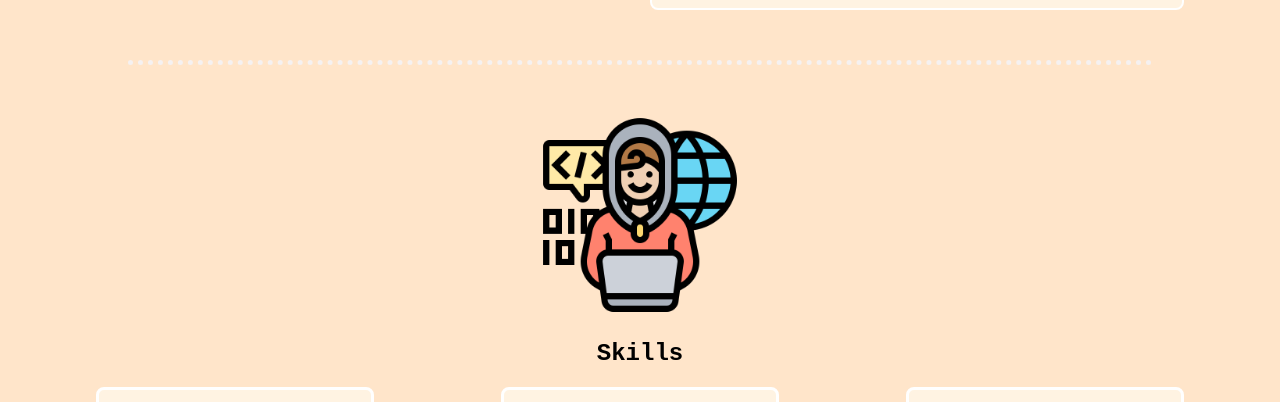
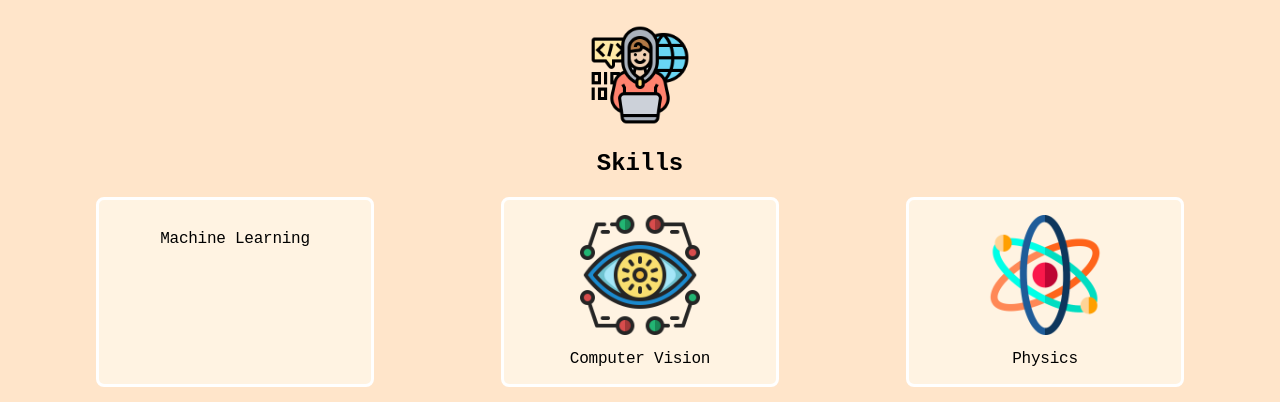
Before and after one commit to sarpalgan/cv, a plain HTML site: page index.html in a window 1280 px wide. Shown: the part 1288-1690 px from the top of the page. Drawn offline with Linux system fonts and the light colour scheme.

Commit message:
Update styles.css

```diff
--- a/css/styles.css
+++ b/css/styles.css
@@ -26,8 +26,8 @@ p {
 }
 
 hr {
-    margin-top: 50px;
-    margin-bottom: 50px;
+    margin-top: 25px;
+    margin-bottom: 25px;
     border-color: #f5f1f1;
     border-style: none;
     border-top-style: dotted;
@@ -40,21 +40,21 @@ hr {
     background-color: #FFF3E2;
     position: relative;
     padding-top: 50px;
-    padding-bottom: 50px;
+    padding-bottom: 30px;
 }
 
 .middle-container {
     background-color: #FFE5CA;
     position: relative;
-    padding-top: 50px;
-    padding-bottom: 50px;
+    padding-top: 30px;
+    padding-bottom: 30px;
 }
 
 .bottom-container {
     background-color: #FA9884;
     position: relative;
-    padding-top: 50px;
-    padding-bottom: 50px;
+    padding-top: 30px;
+    padding-bottom: 10px;
 }
 
 /****************** ITEMS ******************/
@@ -146,8 +146,8 @@ hr {
 
 /****************** SKILLS ******************/
 .skills-icon{
-    width: 30%;
-    max-width: 200px;
+    width: 20%;
+    max-width: 100px;
 }
 
 .skills-header {
@@ -378,10 +378,6 @@ hr {
 
 /****************** Contact ******************/
 
-.bottom-container{
-    padding-bottom: 50px;
-}
-
 .communicate {
     width: 100px;
 }
```
